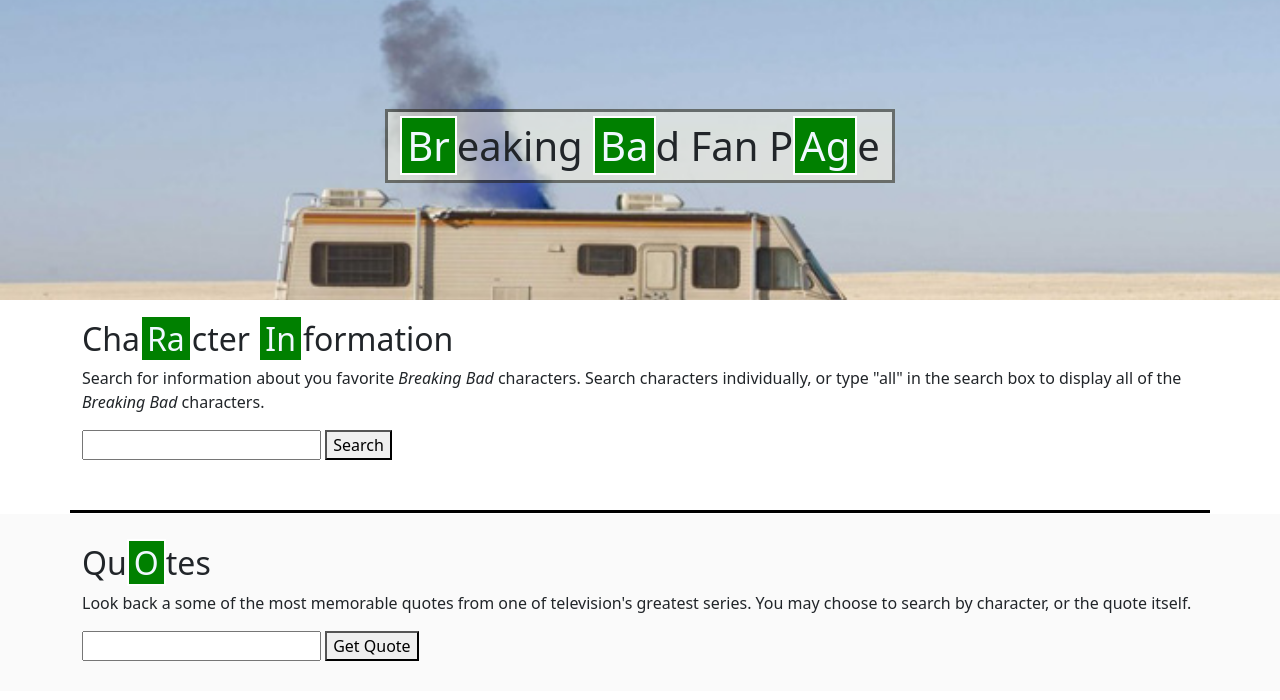
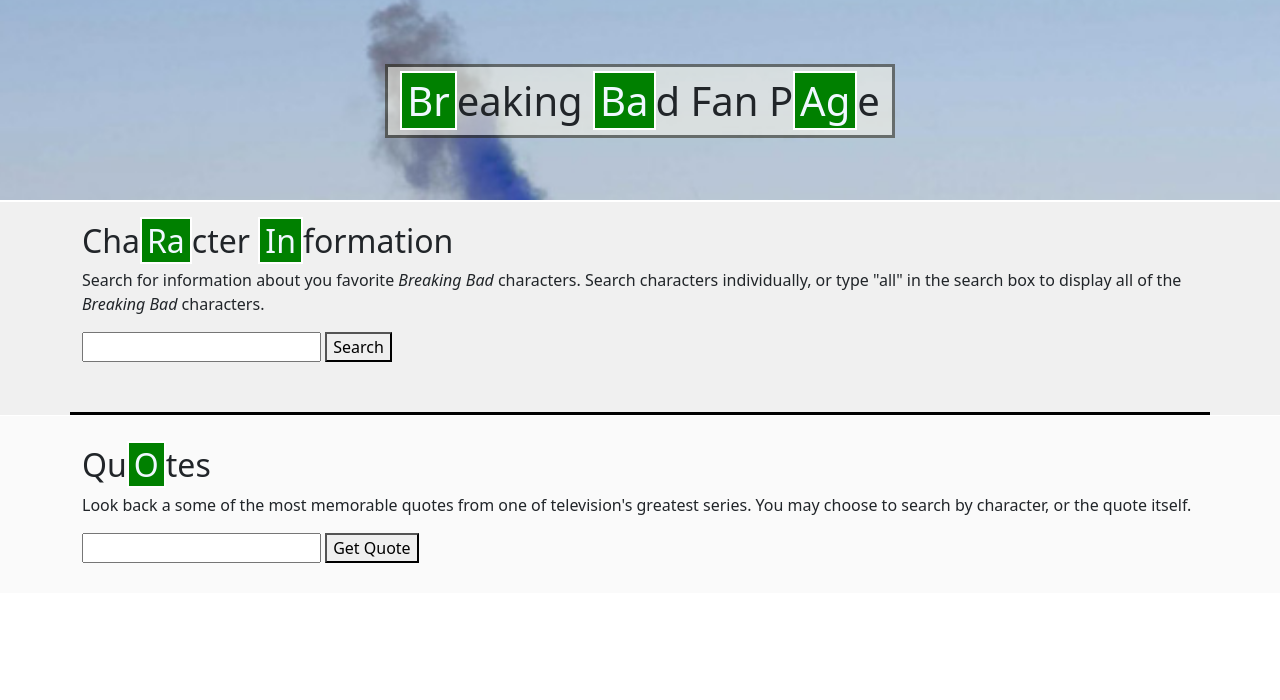
Before and after one commit to curtistgo/breaking_bad_info, a plain HTML site: page index.html in a window 1280 px wide. Drawn offline with nearby package versions, Linux system fonts and the light colour scheme.

Commit message:
I made some styling changes to the h1 element and the character info container and the quote container

```diff
--- a/index.html
+++ b/index.html
@@ -20,6 +20,7 @@
   </section>
 
   <!-- Character Information begins below -->
+  <section class="char-info">
     <h2 class="container">Cha<span class="green-logo">Ra</span>cter <span class="green-logo">In</span>formation</h1>
       <p class=" container searchInstruction">
         Search for information about you favorite <em>Breaking Bad</em> characters. Search characters individually, or type "all" in the search box to display all of the <em>Breaking Bad</em> characters.
@@ -33,7 +34,7 @@
                 <div class="output"></div>
             </div>
     </section>
-
+  </section>
 
 <!-- Get quotes below -->
     <section class="js-container-quote">
--- a/styles.css
+++ b/styles.css
@@ -3,13 +3,19 @@
     background-repeat: no-repeat;
     background-position-x: center;
     background-position-y: -100px;
-    background-size: 100%;
-    height: 300px;
-    margin-bottom: 20px;
+    background-size: 105%;
+    height: 200px;
+    margin-bottom: 2px;
     display: flex;
     justify-content: center;
     align-items: center;
 
+}
+
+.char-info {
+    margin-top: 1px;
+    background: rgb(240, 240, 240);
+    padding-top: 20px;
 }
 
 
@@ -17,6 +23,8 @@
     background: rgba(255, 249, 230, 0.5);
     padding: 10px;
     outline: rgba(26, 20, 0, 0.5) solid 3px;
+    margin-top: 10px;
+
 }
 
 
```
